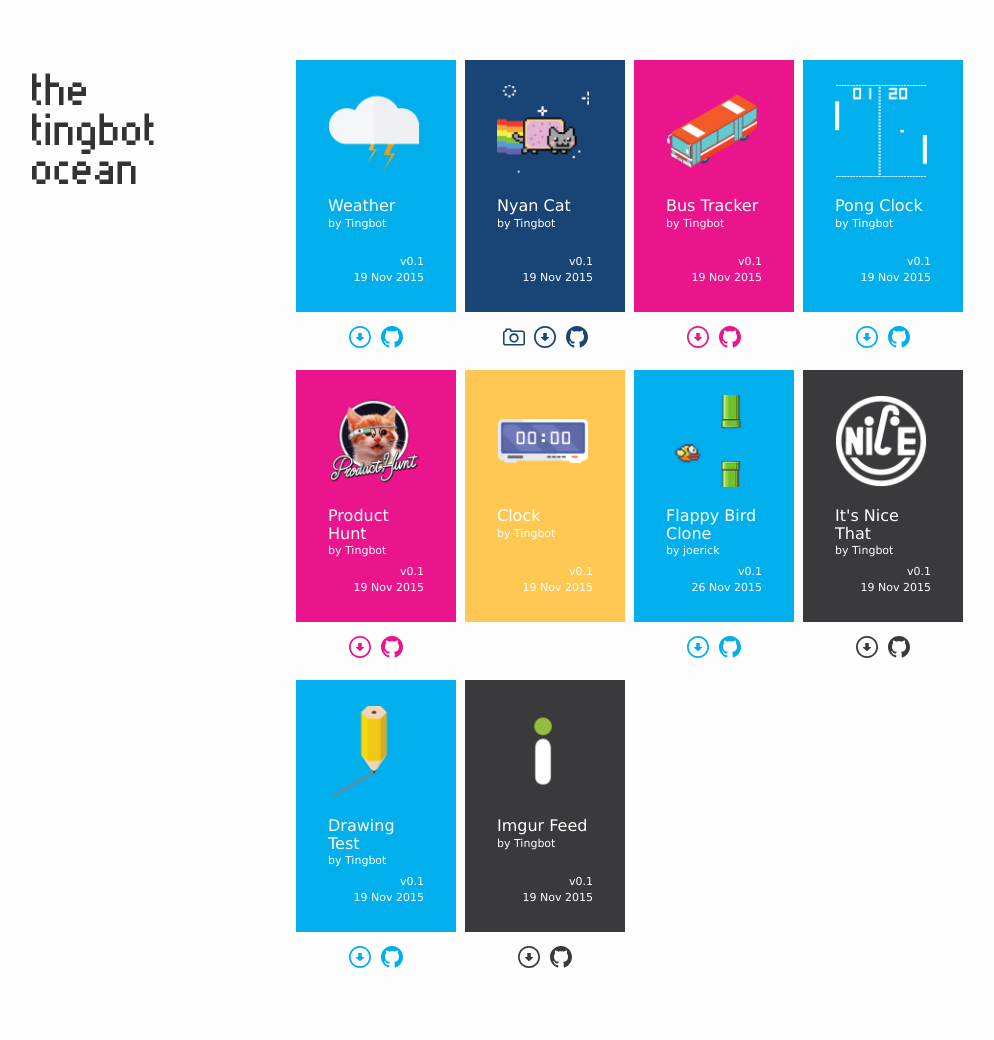
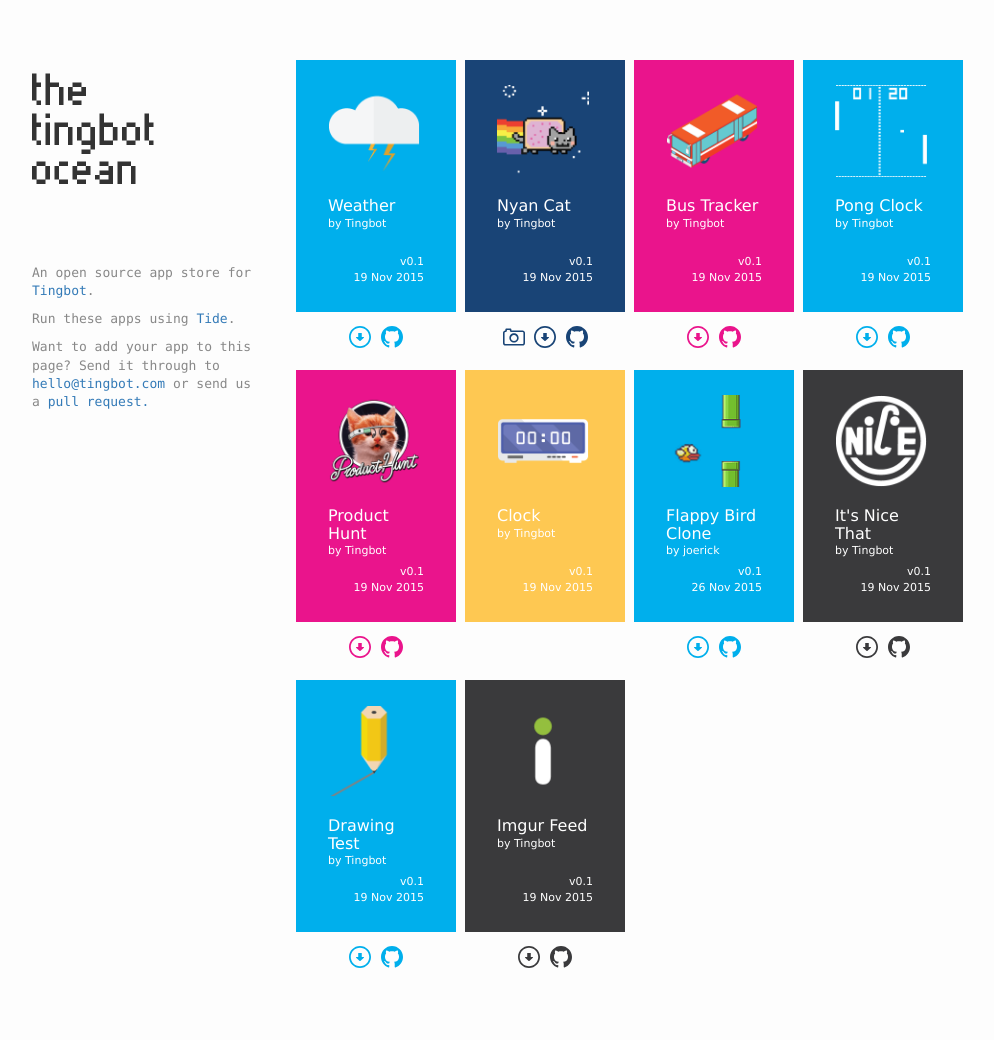
Before and after one commit to tingbot/ocean, a Jekyll site: the page built from index.html, in a window 1280 px wide. Shown: the whole page, without its empty margins (95-1089 px from the left). Built offline with Jekyll 4.4.1, drawn with Linux system fonts in a browser that asks for light colours.

Commit message:
Add some description text to the sidebar

```diff
--- a/_includes/sidebar.html
+++ b/_includes/sidebar.html
@@ -4,4 +4,20 @@
         tingbot<br>
         ocean<br>
     </h1>
+
+    <div class="hidden-xs">
+        <div style="height: 20px"></div>
+    </div>
+
+    <p class="sidebar-text">
+        An open source app store for <a href="http://tingbot.com">Tingbot</a>.
+    </p>
+
+    <p class="sidebar-text">
+        Run these apps using <a href="https://github.com/tingbot/tide/releases/">Tide</a>.
+    </p>
+
+    <p class="sidebar-text">
+        Want to add your app to this page? Send it through to <a href="mailto:hello@tingbot.com">hello@tingbot.com</a> or send us a <a href="https://github.com/tingbot/ocean">pull request.</a>
+    </p>
 </div>
--- a/css/main.scss
+++ b/css/main.scss
@@ -146,6 +146,17 @@
     fill: currentColor;
 }
 
+.sidebar {
+    padding-bottom: 80px;
+}
+
+.sidebar-text {
+    color: #888;
+    line-height: 140%;
+    font-size: 13px;
+    font-family: Consolas, Menlo, monospace;
+}
+
 // Import partials from `sass_dir` (defaults to `_sass`)
 @import
         "syntax-highlighting"
```
